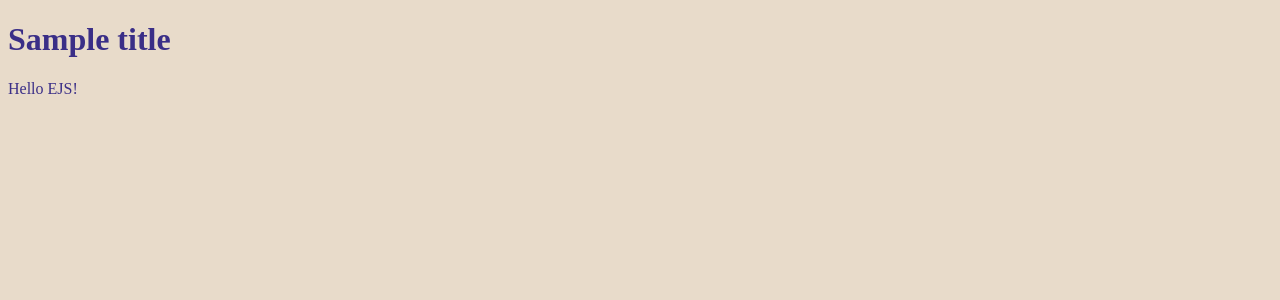
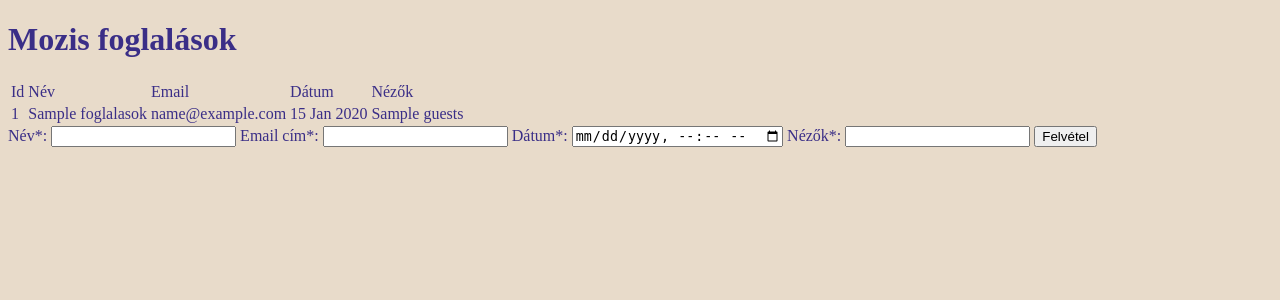
Before and after one commit to junktomi/foglalas_nest, a Node project: template views/index.ejs in a window 1280 px wide. Shown: the top 300 px of the page. Run offline with Node 20 templates, Linux system fonts and the light colour scheme; the template is opened without the code that fills it: most values are stand-ins (such as "Sample title", 1, 10 or a date in 2020).

Commit message:
dolgozat v001

```diff
--- a/package.json
+++ b/package.json
@@ -26,6 +26,7 @@
     "@nestjs/core": "^12.0.1",
     "@nestjs/platform-express": "^12.0.1",
     "ejs": "^6.0.1",
+    "mysql2": "^3.24.6",
     "reflect-metadata": "^0.2.2",
     "rxjs": "^7.8.1"
   },
--- a/views/index.ejs
+++ b/views/index.ejs
@@ -4,12 +4,52 @@
     <meta charset="UTF-8">
     <meta name="viewport" content="width=device-width, initial-scale=1.0">
     <title>
-        <%= title %>
+        Foglalások
     </title>
     <link rel="stylesheet" href="/style.css">
 </head>
 <body>
-    <h1><%= title %></h1>
-    Hello EJS!
+    <h1>Mozis foglalások</h1>
+    <table>
+        <thead>
+            <tr>
+                <td>Id</td>
+                <td>Név</td>
+                <td>Email</td>
+                <td>Dátum</td>
+                <td>Nézők</td>
+            </tr>
+        </thead>
+        <tbody>
+            <% foglalasok.forEach(element => {%>
+                <tr>
+                    <td><%= element.id %></td>
+                    <td><%= element.name %></td>
+                    <td><%= element.email %></td>
+                    <td><%= element.startDate %></td>
+                    <td><%= element.guests %></td>
+                </tr>
+            <% }); %>
+
+
+        </tbody>
+    </table>
+    <form method="post">
+        <label for="nev">Név*:</label>
+        <input type="text" name="nev">
+        <label for="email">Email cím*:</label>
+        <input type="text" name="email">
+        <label for="startDate">Dátum*:</label>
+        <input type="datetime-local" name="startDate">
+        <label for="guests">Nézők*:</label>
+        <input type="text" name="guests">
+        <button type="submit">Felvétel</button>
+    </form>
+    <% error.forEach(element => {%>
+        <p style="color: red;"><%= element %></p>
+    <%}); %>
+    <p style="color: green;">
+        <%= success %>
+    </p>
 </body>
 </html>
```
Also changed, not shown: src/addreservation.dto.ts (added, +7 -0 lines), src/app.controller.ts (+52 -3 lines), src/app.service.ts (+24 -0 lines), src/reservation.ts (added, +8 -0 lines), src/app.module.ts (line endings or trailing spaces), 1 other file.
